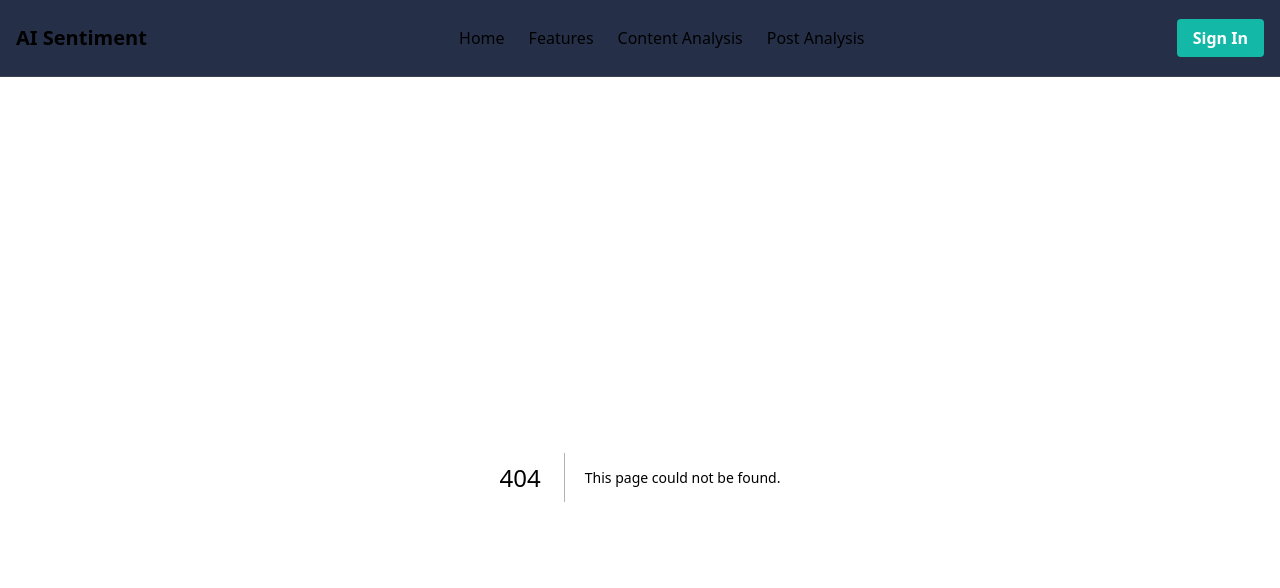
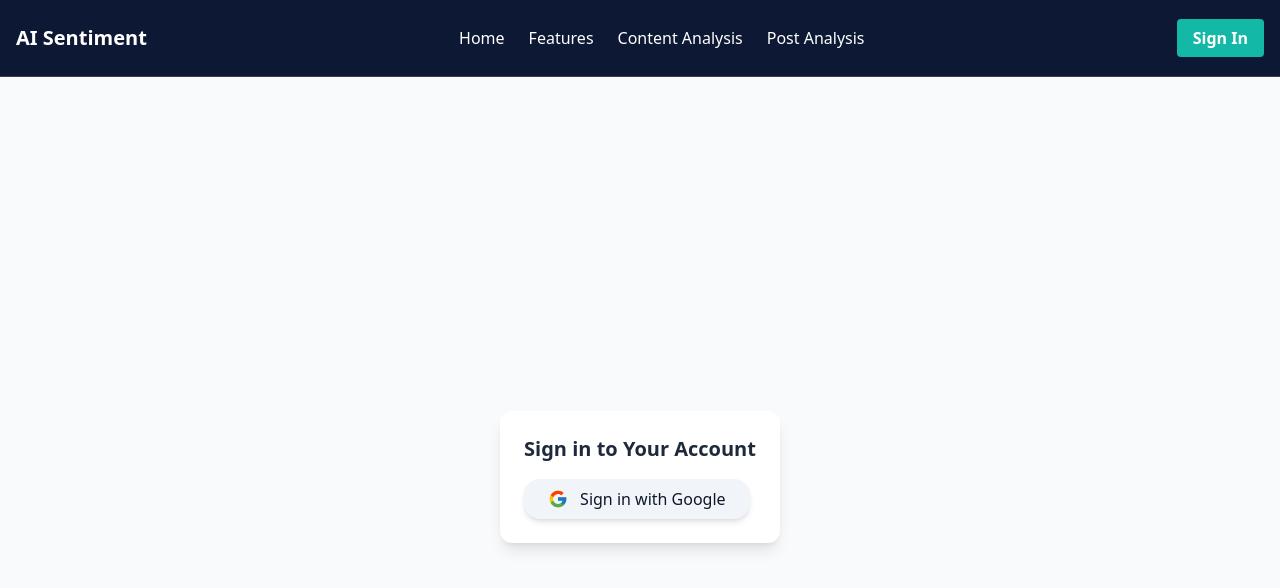
Before and after one commit to Githubak2002/sentiment-analysis-project, a Next.js app: page /signin in a window 1280 px wide. Before the commit this address had no page. Shown: the top 588 px of the page. Built offline with nearby package versions, Linux system fonts and the light colour scheme; no server answers; what tailwindcss-gradients would draw is missing.

Commit message:
Added Google-Sign In Firebase Authentication

```diff
--- a/app/components/Home.jsx
+++ b/app/components/Home.jsx
@@ -1,5 +1,5 @@
-import Image from 'next/image';
-import React from 'react';
+import Image from "next/image";
+import React from "react";
 
 export default function Home() {
   return (
--- /dev/null
+++ b/app/signin/components/SignInButton.jsx
@@ -0,0 +1,31 @@
+"use client";
+
+import { FcGoogle } from "react-icons/fc";
+import { useAuth } from "@/lib/contexts/AuthContext";
+
+export default function SignInButton() {
+  const { user, isLoading, error, handleSignInWithGoogle, handleLogOut } =
+    useAuth();
+
+  if (user) {
+    return (
+      <div>
+        <h1>Logged In</h1>
+      </div>
+    );
+  }
+
+  return (
+    <>
+      {error && <p className="text-red-400">{error}</p>}
+      <button
+        onClick={handleSignInWithGoogle}
+        disabled={isLoading}
+        className="flex items-center justify-center gap-3 px-6 py-2 rounded-2xl shadow-md bg-slate-100 hover:bg-slate-200 text-slate-900 transition duration-200 text-base font-medium"
+      >
+        <FcGoogle className="text-xl" />
+        <span>{isLoading ? "Loading" : "Sign in with Google"}</span>
+      </button>
+    </>
+  );
+}
--- /dev/null
+++ b/app/signin/page.jsx
@@ -0,0 +1,17 @@
+import AuthContextProvider from "@/lib/contexts/AuthContext";
+import SignInButton from "./components/SignInButton";
+
+export default function SignInPage() {
+  return (
+    <div className="min-h-screen flex items-center justify-center bg-slate-50">
+      <div className="p-6 rounded-xl shadow-lg bg-white">
+        <h1 className="text-xl font-semibold mb-4 text-slate-800">
+          Sign in to Your Account
+        </h1>
+        <AuthContextProvider>
+          <SignInButton />
+        </AuthContextProvider>
+      </div>
+    </div>
+  );
+}
--- /dev/null
+++ b/lib/contexts/AuthContext.jsx
@@ -0,0 +1,60 @@
+"use client";
+
+import {
+  GoogleAuthProvider,
+  onAuthStateChanged,
+  signInWithPopup,
+} from "firebase/auth";
+import { auth } from "../firebaseConfig";
+import { useRouter } from "next/navigation";
+import { createContext, useContext, useState, useEffect } from "react";
+
+const AuthContext = createContext();
+
+export default function AuthContextProvider({ children }) {
+  const [user, setUser] = useState(null);
+  const [isLoading, setIsLoading] = useState(true);
+  const [error, setError] = useState(null);
+  const router = useRouter();
+
+  useEffect(() => {
+    setIsLoading(true);
+    const unsub = onAuthStateChanged(auth, (user) => {
+      if (user) {
+        setUser(user);
+        setIsLoading(false);
+      } else {
+        setUser(null);
+        setIsLoading(false);
+      }
+    });
+    return () => unsub();
+  }, []);
+
+  const handleSignInWithGoogle = async () => {
+    setIsLoading(true);
+    try {
+      await signInWithPopup(auth, new GoogleAuthProvider());
+      router.push("/"); // ✅ Redirect after sign in
+    } catch (error) {
+      setError(error.message);
+    } finally {
+      setIsLoading(false);
+    }
+  };
+
+  return (
+    <AuthContext.Provider
+      value={{
+        user,
+        isLoading,
+        error,
+        handleSignInWithGoogle,
+      }}
+    >
+      {children}
+    </AuthContext.Provider>
+  );
+}
+
+export const useAuth = () => useContext(AuthContext);
--- /dev/null
+++ b/lib/firebaseConfig.js
@@ -0,0 +1,20 @@
+// Import the functions you need from the SDKs you need
+import { initializeApp, getApps } from "firebase/app";
+import { getAuth } from "firebase/auth";
+
+// Your web app's Firebase configuration
+const firebaseConfig = {
+  apiKey: "AIzaSyAOi_5gowAeo0z9ARCETev39Rj5KcT9VAc",
+  authDomain: "sentiment-analysis-2025.firebaseapp.com",
+  projectId: "sentiment-analysis-2025",
+  storageBucket: "sentiment-analysis-2025.firebasestorage.app",
+  messagingSenderId: "286942235461",
+  appId: "1:286942235461:web:6cb445b73c277776378c2c",
+  measurementId: "G-9WKSTLE06V",
+};
+
+// ✅ Avoid re-initializing during hot reloads
+const app = !getApps().length ? initializeApp(firebaseConfig) : getApps()[0];
+
+// ✅ Initialize services
+export const auth = getAuth(app);
--- a/package.json
+++ b/package.json
@@ -11,6 +11,7 @@
   "dependencies": {
     "@heroicons/react": "^2.1.1",
     "apexcharts": "^4.0.0",
+    "firebase": "^11.6.0",
     "framer-motion": "^12.4.7",
     "lucide-react": "^0.344.0",
     "next": "14.1.0",
```
Also changed, not shown: 1 other file (tests, documents, lock files or other folders).
